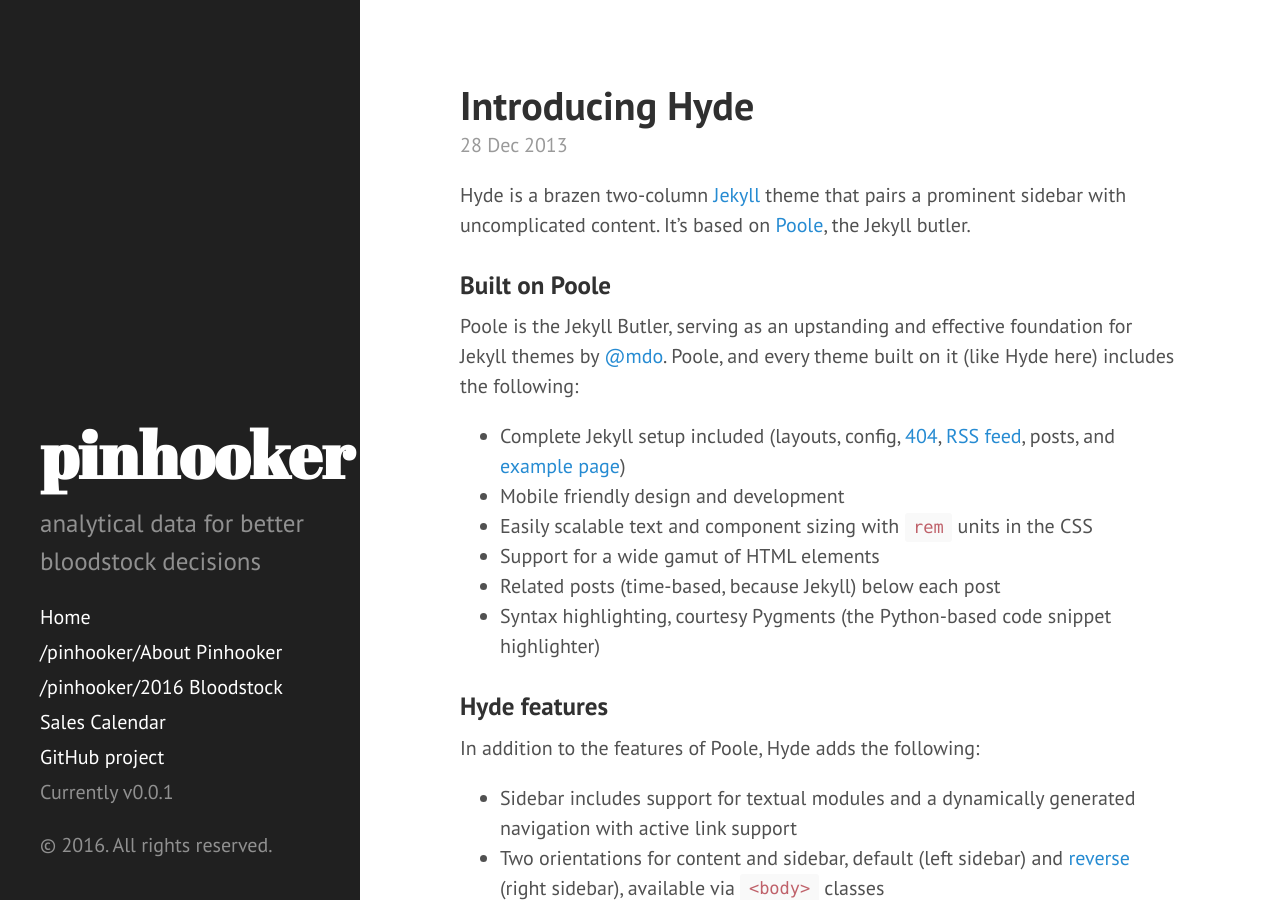
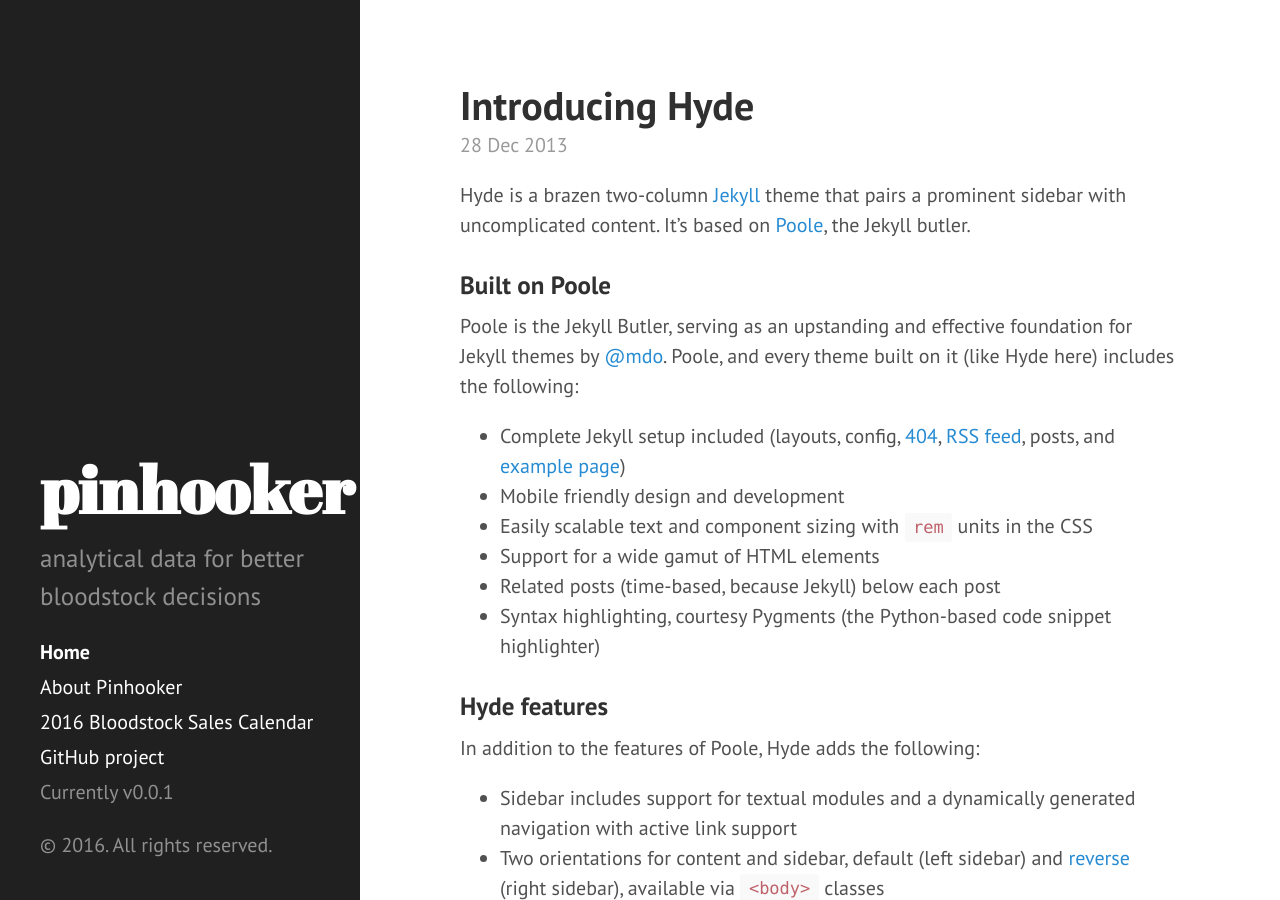
Before and after one commit to phillc73/pinhooker, a Jekyll site: the page built from index.html, in a window 1280 px wide and 900 px high. Built offline with Jekyll 4.4.1, drawn with Linux system fonts in a browser that asks for light colours; the list of posts is cut into pages by our own code.

Commit message:
Updating sidebar again

```diff
--- a/_config.yml
+++ b/_config.yml
@@ -10,7 +10,7 @@ title:            pinhooker
 tagline:          'bloodstock sales analysis'
 description:      'analytical data for better bloodstock decisions'
 url:              http://phillc73.github.io/pinhooker/
-baseurl:          http://phillc73.github.io/pinhooker/
+baseurl:          /
 
 author:
   name:           'Phill Clarke'
--- a/_includes/sidebar.html
+++ b/_includes/sidebar.html
@@ -21,7 +21,7 @@
       {% for node in pages_list %}
         {% if node.title != null %}
           {% if node.layout == "page" %}
-            <a class="sidebar-nav-item{% if page.url == node.url %} active{% endif %}" href="{{ node.url }}">/pinhooker/{{ node.title }}</a>
+            <a class="sidebar-nav-item{% if page.url == node.url %} active{% endif %}" href="{{ node.url }}">{{ node.title }}</a>
           {% endif %}
         {% endif %}
       {% endfor %}
```
